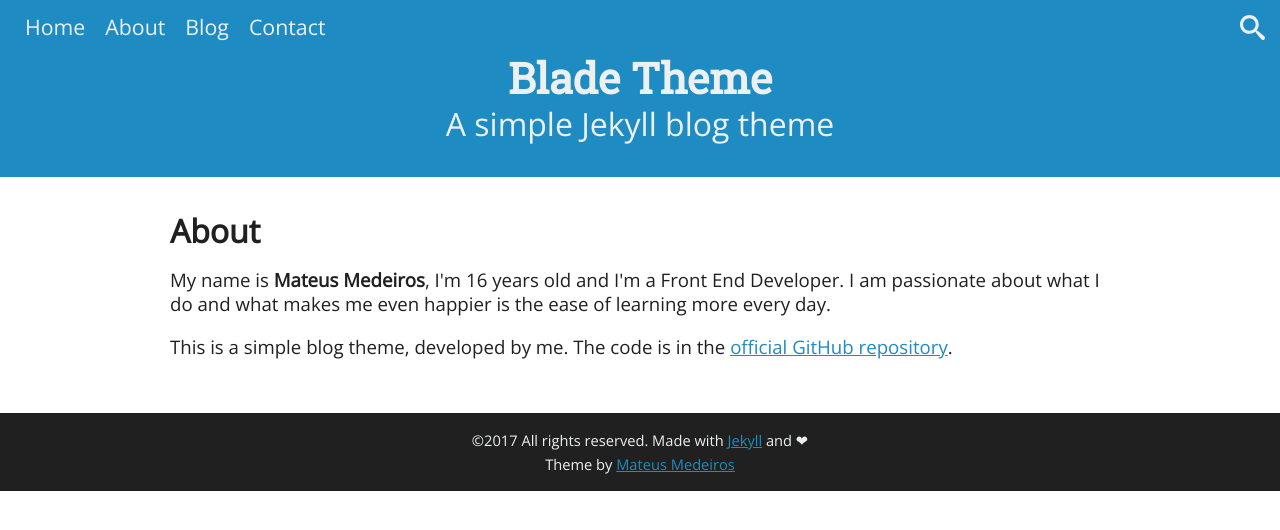
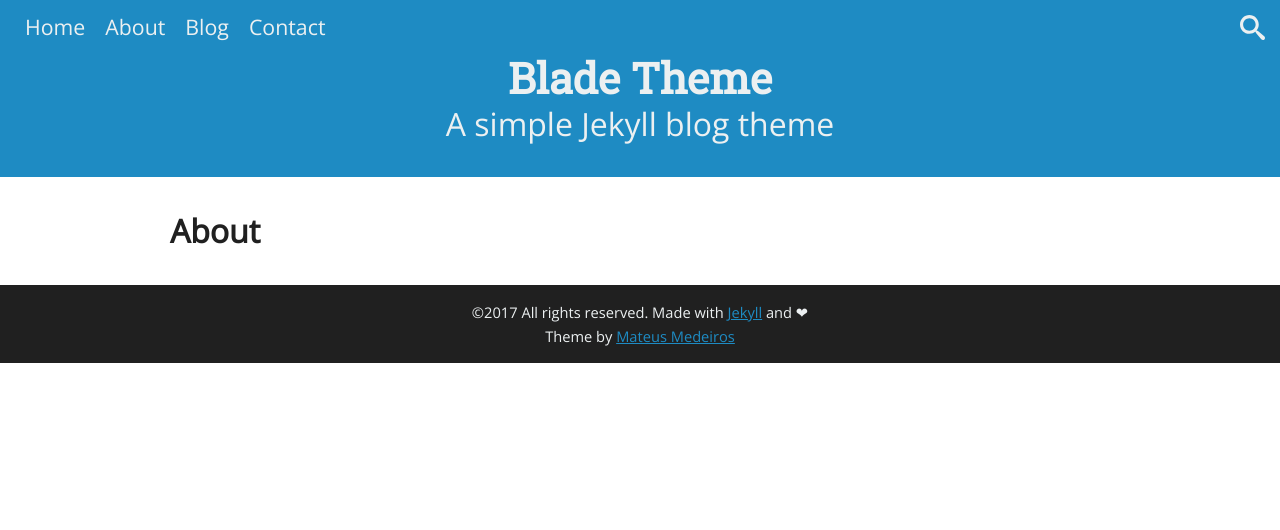
Before and after one commit to libzzluo/libzzluo.github.io, a Jekyll site: the page built from about.html, in a window 1280 px wide. Shown: the top 530 px of the page. Built offline with Jekyll 4.4.1, drawn with Linux system fonts in a browser that asks for light colours.

Commit message:
Update about.html

```diff
--- a/about.html
+++ b/about.html
@@ -3,6 +3,3 @@
 title: About
 permalink: /about/
 ---
-<p> My name is <b>Mateus Medeiros</b>, I'm 16 years old and I'm a Front End Developer. I am passionate about what I do and what makes me even happier is the ease of learning more every day. </p>
-
-<p> This is a simple blog theme, developed by me. The code is in the <a href="https://github.com/mateussmedeiros/blade-theme">official GitHub repository</a>.</p>
```
